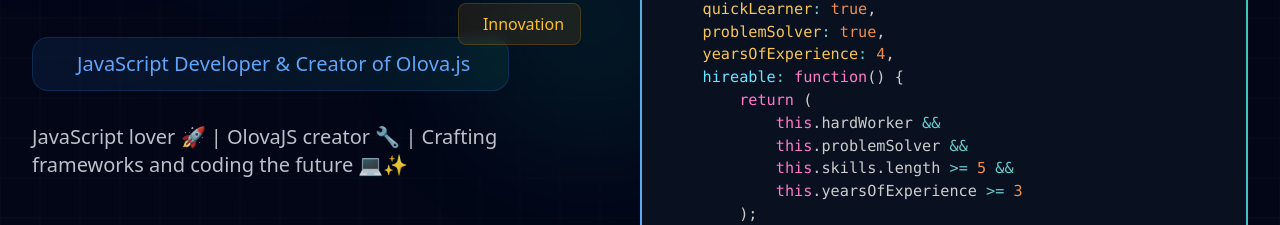
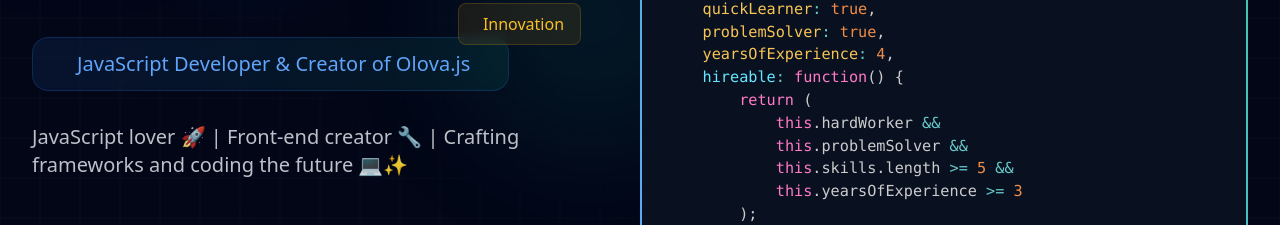
Before and after one commit to kaleemullahahsan/my-portfolio, a React (Vite) app: page / in a window 1280 px wide. Shown: the part 422-647 px from the top of the page. Built offline with nearby package versions, Linux system fonts and the light colour scheme.

Commit message:
hero p text

```diff
--- a/src/pages/Hero/Hero.jsx
+++ b/src/pages/Hero/Hero.jsx
@@ -211,7 +211,7 @@
               {/* Description */}
               <div className="relative mb-8 sm:mb-12 max-w-xl">
                 <p className="text-base sm:text-xl text-gray-300/90 leading-relaxed">
-                  JavaScript lover 🚀 | OlovaJS creator 🔧 | Crafting frameworks
+                  JavaScript lover 🚀 | Front-end creator 🔧 | Crafting frameworks
                   and coding the future 💻✨
                 </p>
               </div>
```
